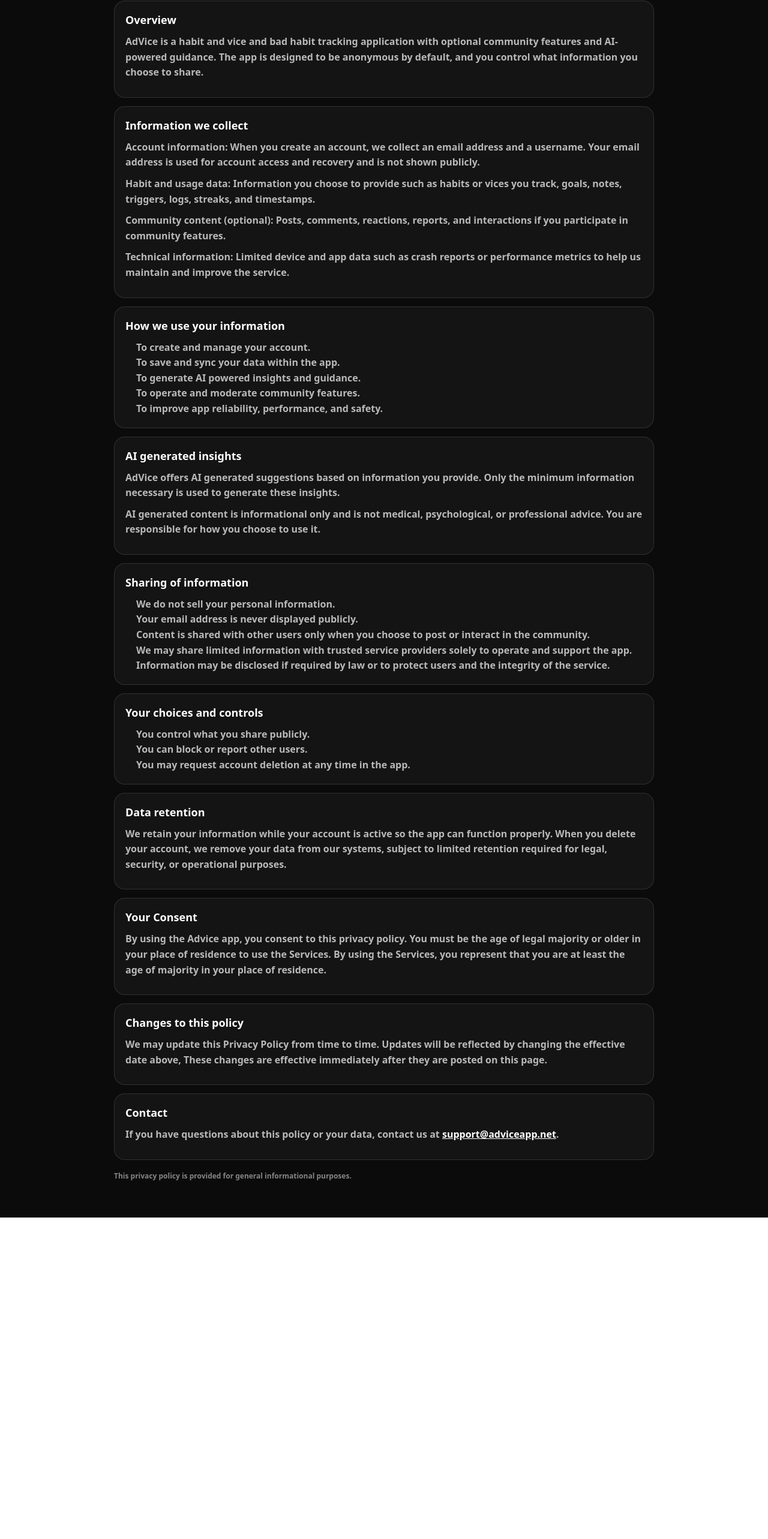
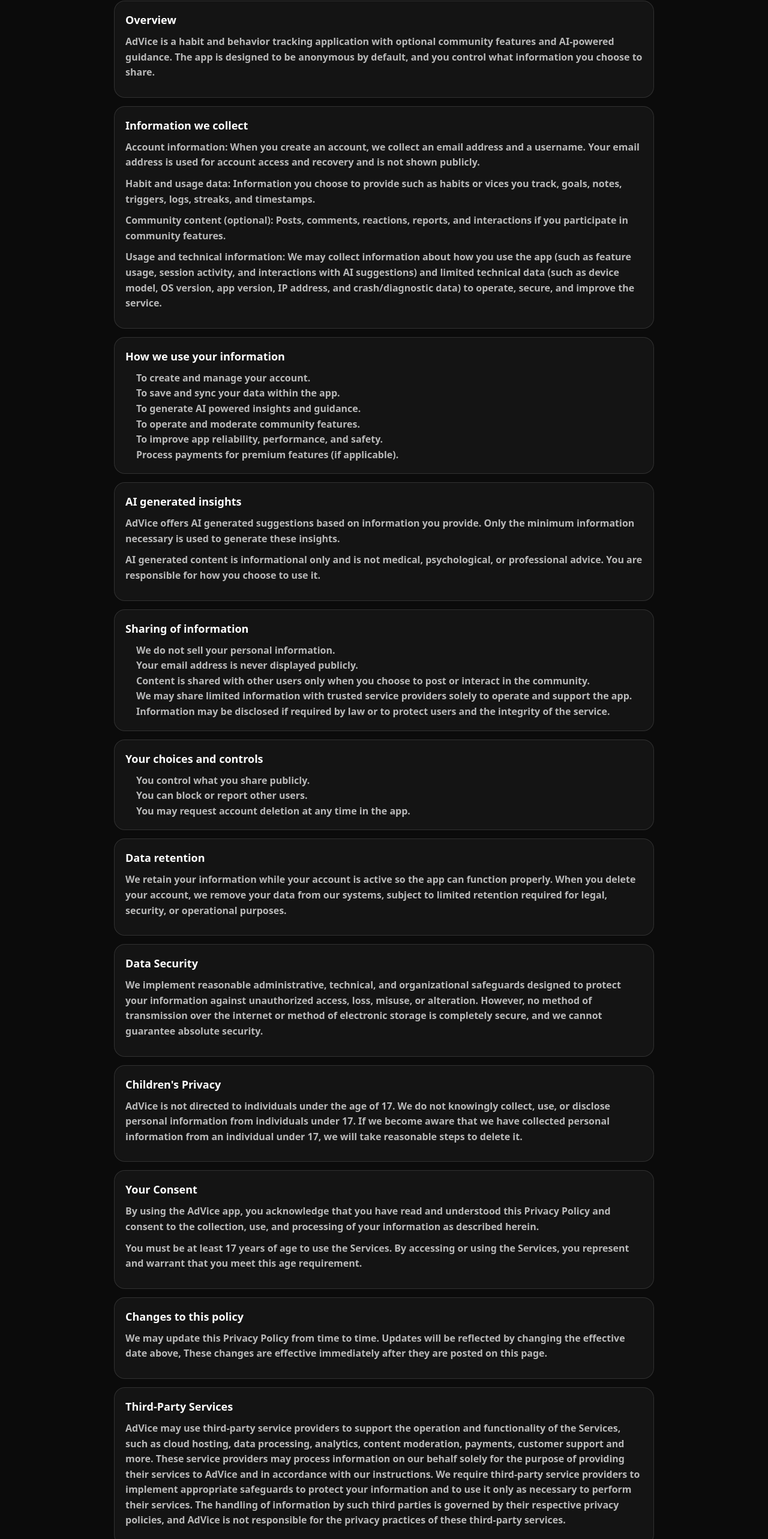
Before and after one commit to Itookflight/Adviceapp, a Next.js app: page /privacy in a window 1280 px wide. Shown: the part 179-2745 px from the top of the page at 60% size. Before the commit the page ends 2209 px from the top, so only its background shows below. Built offline with nearby package versions, Linux system fonts and the light colour scheme.

Commit message:
Update page.tsx

```diff
--- a/app/privacy/page.tsx
+++ b/app/privacy/page.tsx
@@ -32,7 +32,7 @@
         <section className="card">
           <div className="h2">Overview</div>
           <p className="p">
-            {APP_NAME} is a habit and vice and bad habit tracking application with optional
+            {APP_NAME} is a habit and behavior tracking application with optional
             community features and AI-powered guidance. The app is designed to be
             anonymous by default, and you control what information you choose to
             share.
@@ -61,10 +61,13 @@
           </p>
 
           <p className="p">
-            <b>Technical information:</b> Limited device and app data such as
-            crash reports or performance metrics to help us maintain and improve
-            the service.
-          </p>
+  <b>Usage and technical information:</b> We may collect information about how
+  you use the app (such as feature usage, session activity, and interactions
+  with AI suggestions) and limited technical data (such as device model, OS
+  version, app version, IP address, and crash/diagnostic data) to operate,
+  secure, and improve the service.
+</p>
+
         </section>
 
         {/* How used */}
@@ -76,6 +79,7 @@
             <li>To generate AI powered insights and guidance.</li>
             <li>To operate and moderate community features.</li>
             <li>To improve app reliability, performance, and safety.</li>
+            <li>Process payments for premium features (if applicable).</li>
           </ul>
         </section>
 
@@ -136,15 +140,47 @@
           </p>
         </section>
 
-        {/* Consent */}
+        {/* Data Security */}
         <section className="card">
-          <div className="h2">Your Consent</div>
+          <div className="h2">Data Security</div>
           <p className="p">
-          By using the Advice app, you consent to this privacy policy. You must be the age of legal majority or older in your place of residence to use the Services. By using the Services, you represent that you are at least the age of majority in your place of residence.
+  We implement reasonable administrative, technical, and organizational
+  safeguards designed to protect your information against unauthorized access,
+  loss, misuse, or alteration. However, no method of transmission over the
+  internet or method of electronic storage is completely secure, and we cannot
+  guarantee absolute security.
+</p>
+
+        </section>
+
+            {/* Childrens privacy */}
+        <section className="card">
+          <div className="h2">Children's Privacy</div>
+          <p className="p">
+  AdVice is not directed to individuals under the age of 17. We do not knowingly
+  collect, use, or disclose personal information from individuals under 17. If
+  we become aware that we have collected personal information from an individual
+  under 17, we will take reasonable steps to delete it.
+</p>
+
+        </section>
 
 
-          </p>
-        </section>
+        {/* Consent */}
+<section className="card">
+  <div className="h2">Your Consent</div>
+  <p className="p">
+    By using the AdVice app, you acknowledge that you have read and understood
+    this Privacy Policy and consent to the collection, use, and processing of
+    your information as described herein.
+  </p>
+  <p className="p">
+    You must be at least 17 years of age to use the Services. By accessing or
+    using the Services, you represent and warrant that you meet this age
+    requirement.
+  </p>
+</section>
+
 
         {/* Changes */}
         <section className="card">
@@ -154,6 +190,26 @@
             reflected by changing the effective date above, These changes are effective immediately after they are posted on this page.
           </p>
         </section>
+
+    {/* 3rd party */}
+        <section className="card">
+          <div className="h2">Third-Party Services</div>
+          <p className="p">
+            AdVice may use third-party service providers to support the operation and functionality of the Services, such as cloud hosting, data processing, analytics, content moderation, payments, customer support and more. These service providers may process information on our behalf solely for the purpose of providing their services to AdVice and in accordance with our instructions.
+We require third-party service providers to implement appropriate safeguards to protect your information and to use it only as necessary to perform their services. The handling of information by such third parties is governed by their respective privacy policies, and AdVice is not responsible for the privacy practices of these third-party services.
+          </p>
+        </section>
+
+        <section className="card">
+  <div className="h2">Data Used for Tracking</div>
+  <p className="p">
+    AdVice does not use personal data to track users across apps or websites
+    owned by other companies for advertising or marketing purposes.
+  </p>
+</section>
+
+
+
 
         {/* Contact */}
         <section className="card">
```
